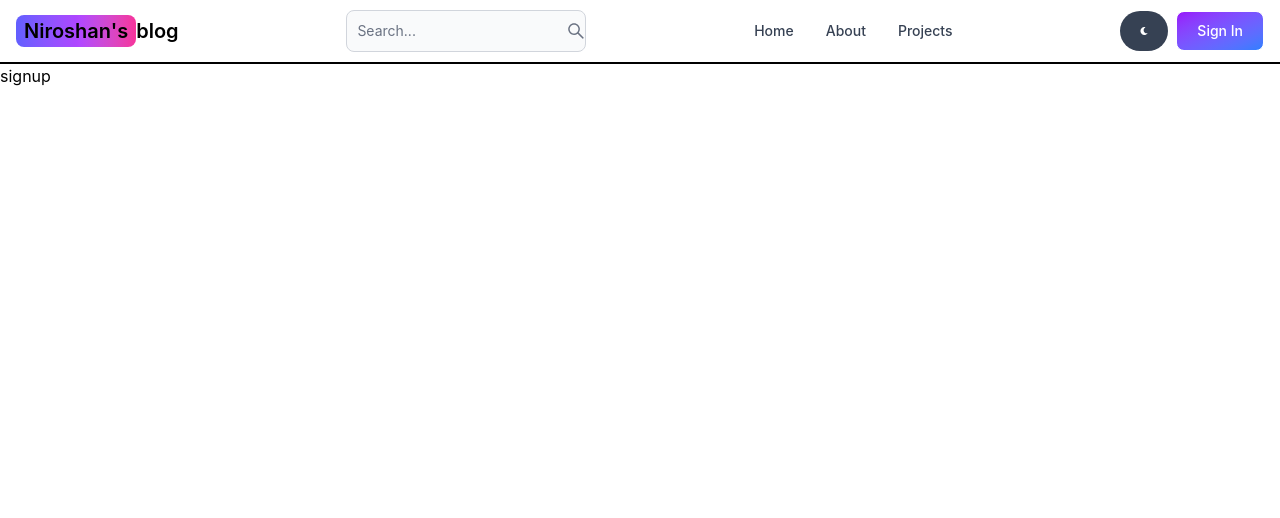
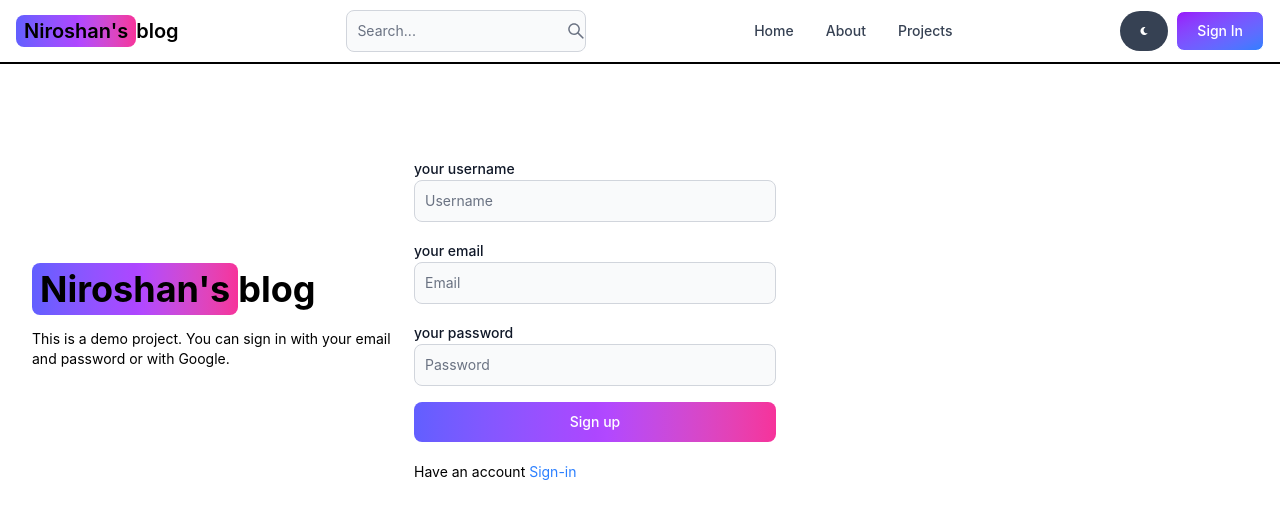
Before and after one commit to Niroshan-TH/MERN-blog, a React (Vite) app in the folder blog-app/: page /sign-up in a window 1280 px wide. Shown: the top 518 px of the page. Built offline with nearby package versions, Linux system fonts and the light colour scheme.

Commit message:
create singn up page ui

```diff
--- a/blog-app/src/pages/SignUp.jsx
+++ b/blog-app/src/pages/SignUp.jsx
@@ -1,9 +1,48 @@
+import { Button, Label, TextInput } from 'flowbite-react'
 import React from 'react'
+import { Link } from 'react-router-dom'
 
 export default function Signup() {
   return (
-    <div>
-      signup
+    <div className='min-h-screen mt-20 ml-5'>
+      <div className='flex p-3 max-w-3xl max-auto flex-col md:flex-row md:items-center gap-5'>
+        {/*left*/}
+        <div className='flex-1 '>
+        <Link to="/" className=" font-bold  dark:text-white text-4xl">
+        <span className="px-2 py-1 !bg-gradient-to-r !from-indigo-500 !via-purple-500 !to-pink-500 rounded-lg">
+          Niroshan's
+        </span>
+        blog
+      </Link>
+      <p className='flex text-sm mt-5 flex-col md:flex-row md:items-center'>
+      This is a demo project. You can sign in with your email and password or with Google.
+      </p>
+        </div>
+        {/*right*/}
+        <div className='flex-1'>
+          <form className='flex flex-col gap-4'>
+            <div >
+                <Label value='your username'>your username </Label>
+                <TextInput type='text' placeholder='Username' id='username'/>
+            </div>
+            <div >
+                <Label value='your email'>your email </Label>
+                <TextInput type='text' placeholder='Email' id='email'/>
+            </div>
+            <div >
+                <Label value='password'>your password </Label>
+                <TextInput type='text' placeholder='Password' id='password'/>
+            </div>
+            <Button className='px-2 py-1 !bg-gradient-to-r !from-indigo-500 !via-purple-500 !to-pink-500 rounded-lg' type='submit'>Sign up</Button>
+          </form>
+          <div className="flex gap-2 text-sm mt-5">
+            <span>
+              Have an account
+              <Link to='/sign-in' className='text-blue-500'> Sign-in</Link>
+            </span>
+          </div>
+        </div>
+      </div>
     </div>
   )
 }
```
